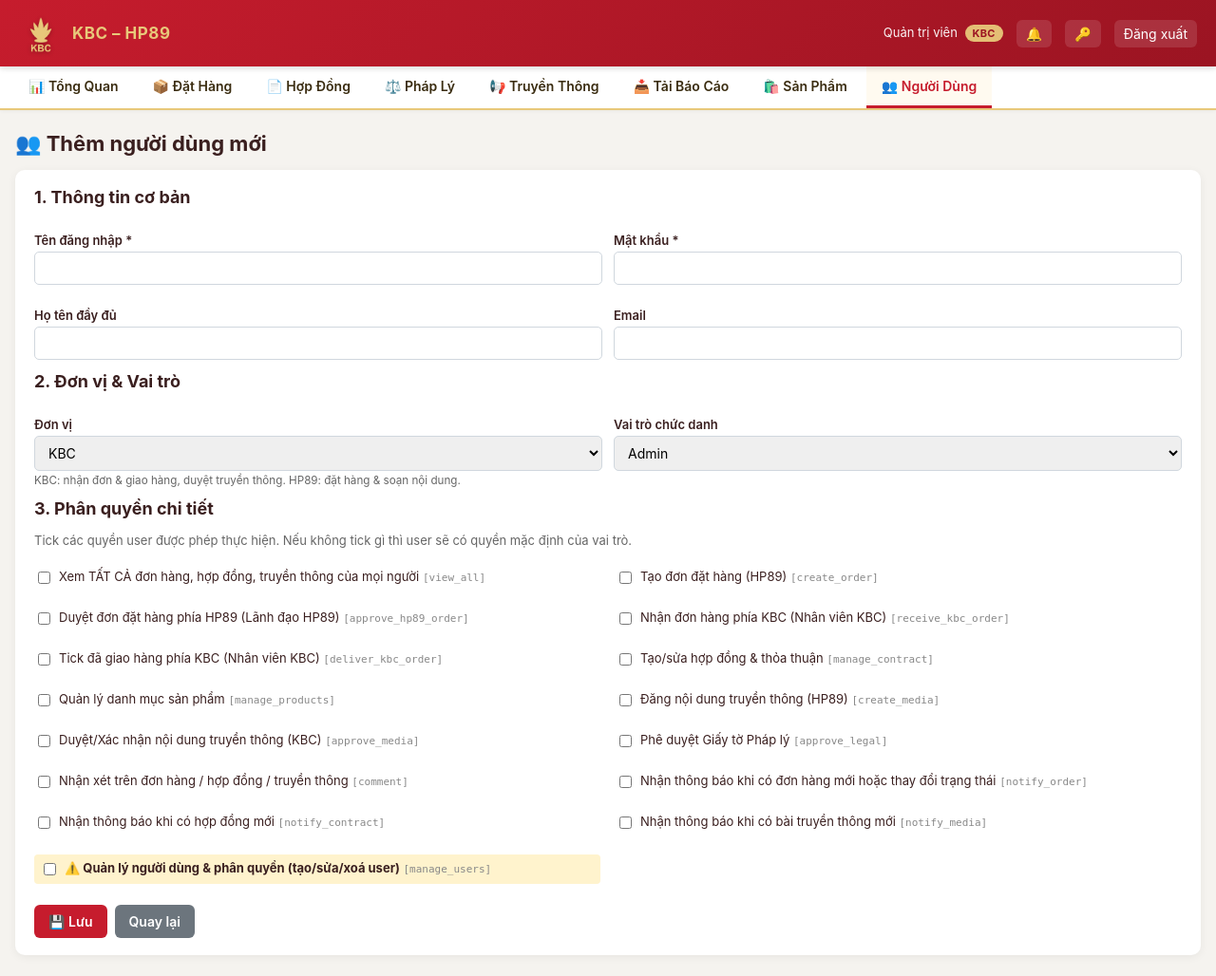
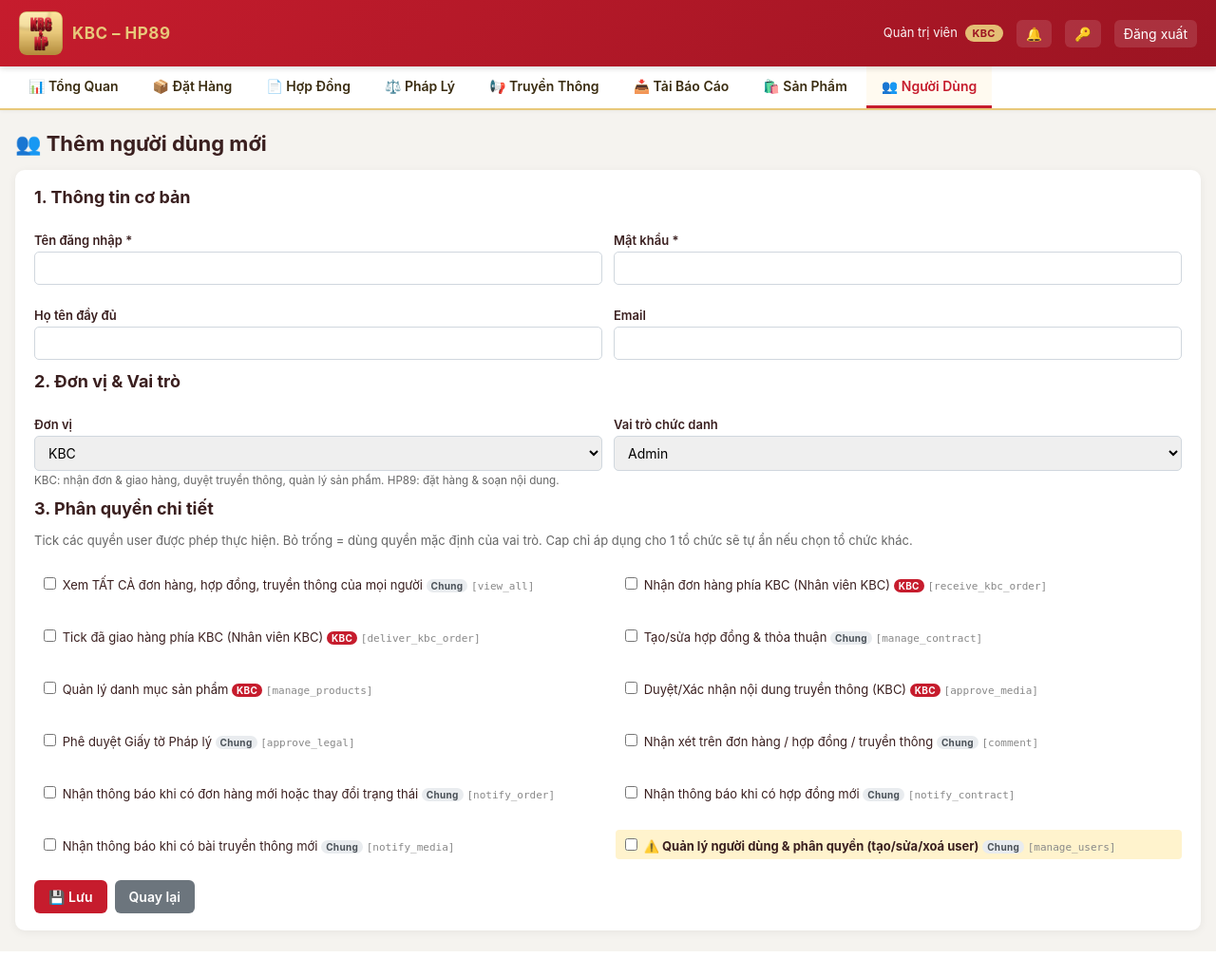
Before and after one commit to khoasv2001-cmd/kbc-hp89-app, a Flask app: page /users/new in a window 1280 px wide. Shown: the whole page at 95% size. After the commit the page ends 1002 px from the top, so only its background shows below. Run offline with Flask 3, Linux system fonts and the light colour scheme; a user stored in the database is signed in; data that the repository does not hold is empty.

Commit message:
Logo 3D KBC&HP anh kim do + Phan quyen cheo KBC/HP89
LOGO MOI:
- kbc-logo.png: chu KBC&HP 3D noi anh kim do tren nen vang gradient
- icon-192/512.png: cung design cho PWA
- Tat ca dung _make_logo.py (PIL) tao tu dong, font Impact

PHAN QUYEN CHEO:
- Them CAP_ORGS: cap nao thuoc to chuc nao (KBC-only / HP89-only / chung)
- User.caps tu loc theo organization (HP89 user khong bao gio co cap KBC-only)
- Manager KBC chi quan ly user KBC, manager HP89 chi quan ly user HP89
- Chi Admin moi xem/sua duoc user moi to chuc
- Khong the thang cap admin tu manager
- user_form.html: cap hien badge to chuc, tu an khi doi org

KHOA SAN PHAM:
- manage_products gan voi KBC-only -> HP89 khong vao duoc /products
- Menu San Pham tu an voi HP89 user

```diff
--- a/app.py
+++ b/app.py
@@ -379,6 +379,42 @@
 CAP_KEYS = {c[0] for c in CAPABILITIES} | {MANAGE_USERS_CAP[0]}
 ALL_NOTIFY_CAPS = {'notify_order', 'notify_contract', 'notify_media'}
 
+# Cap nào thuộc tổ chức nào (None = dùng chung cho cả 2)
+# Chỉ admin có thể cấp/dùng mọi cap. Manager bên KBC/HP89 chỉ cấp được cap
+# của tổ chức mình + các cap chung.
+CAP_ORGS = {
+    # KBC-only
+    'receive_kbc_order': 'KBC',
+    'deliver_kbc_order': 'KBC',
+    'approve_media': 'KBC',
+    'manage_products': 'KBC',
+    # HP89-only
+    'create_order': 'HP89',
+    'approve_hp89_order': 'HP89',
+    'create_media': 'HP89',
+    # Dùng chung
+    'view_all': None,
+    'manage_contract': None,
+    'approve_legal': None,
+    'comment': None,
+    'notify_order': None,
+    'notify_contract': None,
+    'notify_media': None,
+    'manage_users': None,
+}
+
+
+def cap_for_org(cap, org):
+    """Cap có phù hợp với tổ chức org không?
+    None trong CAP_ORGS = cap chung, ai cũng cấp được."""
+    cap_org = CAP_ORGS.get(cap)
+    return cap_org is None or cap_org == org
+
+
+def caps_for_org(org):
+    """Tập tất cả cap mà user thuộc org có thể được cấp (kể cả cap chung)."""
+    return {c for c in CAP_KEYS if cap_for_org(c, org)}
+
 # Quyền mặc định theo vai trò
 DEFAULT_CAPS = {
     'director': {'view_all', 'approve_hp89_order', 'manage_contract', 'manage_products',
@@ -431,11 +467,19 @@
 
     @property
     def caps(self):
+        """Tập quyền hiệu lực:
+        - Admin: tất cả CAP_KEYS.
+        - User khác: caps được cấp (hoặc default theo role) — đã LỌC bỏ những cap
+          không thuộc tổ chức của user (KBC user không bao giờ có cap HP89-only và
+          ngược lại, bất kể DB có gì)."""
         if self.is_admin:
             return set(CAP_KEYS)
         if self.permissions is None:
-            return set(DEFAULT_CAPS.get(self.role, set()))
-        return self._granted
+            raw = set(DEFAULT_CAPS.get(self.role, set()))
+        else:
+            raw = self._granted
+        # Lọc theo tổ chức: chỉ giữ cap chung hoặc cap thuộc đúng org
+        return {c for c in raw if CAP_ORGS.get(c) in (None, self.organization)}
 
     def has_cap(self, cap):
         return cap in self.caps
@@ -805,16 +849,51 @@
 
 
 # ---------- Users ----------
-def _selected_caps(form):
-    chosen = [k for k in form.getlist('caps') if k in CAP_KEYS]
+def _selected_caps(form, target_org):
+    """Đọc caps được tick từ form. Lọc theo tổ chức của user đích:
+    - Admin: được cấp mọi cap.
+    - Manager KBC/HP89: chỉ cấp được cap của org đó + cap chung.
+    """
+    if current_user.is_admin:
+        allowed = CAP_KEYS
+    else:
+        allowed = caps_for_org(target_org)
+    chosen = [k for k in form.getlist('caps') if k in allowed]
     return ','.join(chosen)
+
+
+def _can_manage_user(target_org, target_role=None):
+    """Kiểm tra current_user có được quản lý user thuộc target_org không.
+    Returns (ok: bool, error_msg: str hoặc None)."""
+    if current_user.is_admin:
+        return True, None
+    if target_org != current_user.organization:
+        return False, f'Bạn chỉ được quản lý user thuộc {current_user.organization} (cùng tổ chức)'
+    if target_role == 'admin':
+        return False, 'Chỉ Admin mới được quản lý tài khoản Admin'
+    return True, None
+
+
+def _allowed_roles_for_current():
+    """Danh sách role current_user được phép gán (admin chỉ chính admin gán được)."""
+    if current_user.is_admin:
+        return ROLE_ORDER
+    return [r for r in ROLE_ORDER if r != 'admin']
 
 
 @app.route('/users')
 @login_required
 @manage_users_required
 def users_list():
-    rows = get_db().execute('SELECT * FROM users ORDER BY organization, created_at DESC').fetchall()
+    db = get_db()
+    if current_user.is_admin:
+        rows = db.execute('SELECT * FROM users ORDER BY organization, created_at DESC').fetchall()
+    else:
+        # Manager KBC/HP89: chỉ thấy user cùng org (không thấy admin)
+        rows = db.execute(
+            "SELECT * FROM users WHERE organization=? AND role!='admin' ORDER BY created_at DESC",
+            (current_user.organization,)
+        ).fetchall()
     users = [(r, User(r)) for r in rows]
     return render_template('users.html', users=users, role_labels=ROLE_LABELS, org_labels=ORG_LABELS)
 
@@ -823,22 +902,42 @@
 @login_required
 @manage_users_required
 def user_new():
+    allowed_roles = _allowed_roles_for_current()
+    # Non-admin: chỉ tạo user cùng org của mình. Admin: chọn org bất kỳ.
+    if current_user.is_admin:
+        org_choices = ORGS
+    else:
+        org_choices = [current_user.organization]
+
     if request.method == 'POST':
         username = request.form.get('username', '').strip()
         password = request.form.get('password', '')
         full_name = request.form.get('full_name', '').strip()
         email = request.form.get('email', '').strip()
         role = request.form.get('role', 'staff')
-        organization = request.form.get('organization', 'HP89')
+        organization = request.form.get('organization', current_user.organization)
+
+        # Non-admin: ép org = org của mình, không cho chọn admin
+        if not current_user.is_admin:
+            organization = current_user.organization
+            if role == 'admin':
+                role = 'staff'
+
         if organization not in ORGS:
-            organization = 'HP89'
-        permissions = _selected_caps(request.form)
+            organization = current_user.organization
+
+        ok, err = _can_manage_user(organization, role)
+        if not ok:
+            flash(err, 'danger')
+            return redirect(url_for('user_new'))
+
+        permissions = _selected_caps(request.form, organization)
         if not username or not password:
             flash('Vui lòng nhập tên đăng nhập và mật khẩu', 'danger')
         elif len(password) < 6:
             flash('Mật khẩu tối thiểu 6 ký tự', 'danger')
-        elif role not in ROLE_LABELS:
-            flash('Vai trò không hợp lệ', 'danger')
+        elif role not in allowed_roles:
+            flash('Vai trò không hợp lệ hoặc bạn không có quyền gán vai trò này', 'danger')
         else:
             try:
                 db = get_db()
@@ -854,9 +953,10 @@
                 flash('Tên đăng nhập đã tồn tại', 'danger')
     return render_template('user_form.html', edit_user=None, capabilities=CAPABILITIES,
                            manage_users_cap=MANAGE_USERS_CAP,
-                           role_labels=ROLE_LABELS, role_order=ROLE_ORDER,
-                           orgs=ORGS, org_labels=ORG_LABELS,
-                           default_caps=DEFAULT_CAPS, full_access_roles=FULL_ACCESS_ROLES)
+                           role_labels=ROLE_LABELS, role_order=allowed_roles,
+                           orgs=org_choices, org_labels=ORG_LABELS,
+                           default_caps=DEFAULT_CAPS, full_access_roles=FULL_ACCESS_ROLES,
+                           cap_orgs=CAP_ORGS, force_org=(current_user.organization if not current_user.is_admin else None))
 
 
 @app.route('/users/<int:uid>/edit', methods=['GET', 'POST'])
@@ -868,16 +968,43 @@
     if not row:
         abort(404)
     eu = User(row)
+
+    # Manager non-admin: chỉ sửa được user cùng org và không phải admin
+    ok, err = _can_manage_user(eu.organization, eu.role)
+    if not ok:
+        flash(err, 'danger')
+        return redirect(url_for('users_list'))
+
+    allowed_roles = _allowed_roles_for_current()
+    if current_user.is_admin:
+        org_choices = ORGS
+    else:
+        org_choices = [current_user.organization]
+
     if request.method == 'POST':
         full_name = request.form.get('full_name', '').strip()
         email = request.form.get('email', '').strip()
         role = request.form.get('role', eu.role)
         organization = request.form.get('organization', eu.organization)
+
+        # Non-admin: không cho đổi org, không cho thăng cấp admin
+        if not current_user.is_admin:
+            organization = eu.organization
+            if role == 'admin':
+                role = eu.role
+
         if organization not in ORGS:
             organization = eu.organization
-        permissions = _selected_caps(request.form)
-        if role not in ROLE_LABELS:
-            flash('Vai trò không hợp lệ', 'danger')
+
+        # Re-check sau khi normalize
+        ok, err = _can_manage_user(organization, role)
+        if not ok:
+            flash(err, 'danger')
+            return redirect(url_for('user_edit', uid=uid))
+
+        permissions = _selected_caps(request.form, organization)
+        if role not in allowed_roles:
+            flash('Vai trò không hợp lệ hoặc bạn không có quyền gán vai trò này', 'danger')
         else:
             db.execute('UPDATE users SET full_name=?, email=?, role=?, organization=?, permissions=? WHERE id=?',
                        (full_name, email, role, organization, permissions, uid))
@@ -886,9 +1013,10 @@
             return redirect(url_for('users_list'))
     return render_template('user_form.html', edit_user=row, current_caps=eu.caps,
                            capabilities=CAPABILITIES, manage_users_cap=MANAGE_USERS_CAP,
-                           role_labels=ROLE_LABELS, role_order=ROLE_ORDER,
-                           orgs=ORGS, org_labels=ORG_LABELS,
-                           default_caps=DEFAULT_CAPS, full_access_roles=FULL_ACCESS_ROLES)
+                           role_labels=ROLE_LABELS, role_order=allowed_roles,
+                           orgs=org_choices, org_labels=ORG_LABELS,
+                           default_caps=DEFAULT_CAPS, full_access_roles=FULL_ACCESS_ROLES,
+                           cap_orgs=CAP_ORGS, force_org=(current_user.organization if not current_user.is_admin else None))
 
 
 @app.route('/users/<int:uid>/delete', methods=['POST'])
@@ -899,6 +1027,13 @@
         flash('Không thể xoá chính mình', 'danger')
         return redirect(url_for('users_list'))
     db = get_db()
+    row = db.execute('SELECT role, organization FROM users WHERE id=?', (uid,)).fetchone()
+    if not row:
+        abort(404)
+    ok, err = _can_manage_user(row['organization'], row['role'])
+    if not ok:
+        flash(err, 'danger')
+        return redirect(url_for('users_list'))
     db.execute('DELETE FROM users WHERE id=?', (uid,))
     db.commit()
     flash('Đã xoá user', 'success')
@@ -909,11 +1044,18 @@
 @login_required
 @manage_users_required
 def user_reset(uid):
+    db = get_db()
+    row = db.execute('SELECT role, organization FROM users WHERE id=?', (uid,)).fetchone()
+    if not row:
+        abort(404)
+    ok, err = _can_manage_user(row['organization'], row['role'])
+    if not ok:
+        flash(err, 'danger')
+        return redirect(url_for('users_list'))
     new_pwd = request.form.get('new_password', '').strip()
     if len(new_pwd) < 6:
         flash('Mật khẩu mới tối thiểu 6 ký tự', 'danger')
         return redirect(url_for('users_list'))
-    db = get_db()
     db.execute('UPDATE users SET password_hash=? WHERE id=?', (generate_password_hash(new_pwd), uid))
     db.commit()
     flash('Đã đặt lại mật khẩu', 'success')
--- a/templates/base.html
+++ b/templates/base.html
@@ -33,8 +33,7 @@
     }
     .topbar .brand img {
       height: 46px; width: 46px; object-fit: contain;
-      display: block;
-      filter: drop-shadow(0 1px 2px rgba(0,0,0,.3));
+      display: block; border-radius: 8px;
     }
     .topbar .brand-name { color: var(--kbc-gold); letter-spacing: .5px; }
     .topbar .spacer { flex: 1; }
--- a/templates/login.html
+++ b/templates/login.html
@@ -22,8 +22,8 @@
     }
     .logo-wrap img {
       width: 140px; height: 140px; object-fit: contain;
-      display: inline-block;
-      filter: drop-shadow(0 4px 14px rgba(0,0,0,.4));
+      display: inline-block; border-radius: 20px;
+      box-shadow: 0 6px 20px rgba(0,0,0,.35);
     }
     h1 {
       text-align: center; color: #c61c2d; font-size: 22px; margin: 8px 0 4px;
--- a/templates/user_form.html
+++ b/templates/user_form.html
@@ -2,6 +2,13 @@
 {% block title %}{% if edit_user %}Sửa{% else %}Thêm{% endif %} người dùng – KBC-HP89{% endblock %}
 {% block content %}
 <h1>👥 {% if edit_user %}Sửa người dùng: {{ edit_user.username }}{% else %}Thêm người dùng mới{% endif %}</h1>
+
+{% if force_org %}
+<div class="flash info">
+  ℹ️ Bạn là quản lý của <b>{{ force_org }}</b> nên chỉ tạo/sửa được user thuộc <b>{{ force_org }}</b>
+  và chỉ phân được các quyền của tổ chức {{ force_org }}.
+</div>
+{% endif %}
 
 <form method="post" class="card">
   <h2>1. Thông tin cơ bản</h2>
@@ -27,12 +34,18 @@
   <h2>2. Đơn vị &amp; Vai trò</h2>
   <div class="form-row">
     <div><label>Đơn vị</label>
-      <select name="organization">
-        {% for o in orgs %}
-          <option value="{{ o }}" {% if edit_user and edit_user.organization == o %}selected{% endif %}>{{ org_labels[o] }}</option>
-        {% endfor %}
-      </select>
-      <small style="color:#666">KBC: nhận đơn &amp; giao hàng, duyệt truyền thông. HP89: đặt hàng &amp; soạn nội dung.</small>
+      {% if force_org %}
+        <input type="text" value="{{ org_labels[force_org] }}" readonly style="background:#f5f5f5; cursor:not-allowed">
+        <input type="hidden" name="organization" value="{{ force_org }}">
+        <small style="color:#666">Khoá theo tổ chức của bạn</small>
+      {% else %}
+        <select name="organization" id="org-select">
+          {% for o in orgs %}
+            <option value="{{ o }}" {% if edit_user and edit_user.organization == o %}selected{% endif %}>{{ org_labels[o] }}</option>
+          {% endfor %}
+        </select>
+        <small style="color:#666">KBC: nhận đơn &amp; giao hàng, duyệt truyền thông, quản lý sản phẩm. HP89: đặt hàng &amp; soạn nội dung.</small>
+      {% endif %}
     </div>
     <div><label>Vai trò chức danh</label>
       <select name="role">
@@ -44,19 +57,38 @@
   </div>
 
   <h2>3. Phân quyền chi tiết</h2>
-  <div style="font-size:13px; color:#666; margin-bottom:10px">Tick các quyền user được phép thực hiện. Nếu không tick gì thì user sẽ có quyền mặc định của vai trò.</div>
-  <div style="display:grid; grid-template-columns: 1fr 1fr; gap:8px 16px">
+  <div style="font-size:13px; color:#666; margin-bottom:10px">
+    Tick các quyền user được phép thực hiện. Bỏ trống = dùng quyền mặc định của vai trò.
+    Cap chỉ áp dụng cho 1 tổ chức sẽ tự ẩn nếu chọn tổ chức khác.
+  </div>
+  <div id="caps-grid" style="display:grid; grid-template-columns: 1fr 1fr; gap:8px 16px">
     {% for key, label in capabilities %}
-      <label style="display:flex; gap:6px; align-items:flex-start; font-weight:400">
+      {% set cap_org = cap_orgs.get(key) %}
+      <label class="cap-item" data-cap-org="{{ cap_org or 'any' }}"
+             style="display:flex; gap:6px; align-items:flex-start; font-weight:400; padding:6px; border-radius:4px">
         <input type="checkbox" name="caps" value="{{ key }}"
           {% if edit_user and current_caps and key in current_caps %}checked{% endif %}>
-        <span>{{ label }} <code style="color:#888; font-size:11px">[{{ key }}]</code></span>
+        <span>
+          {{ label }}
+          {% if cap_org == 'KBC' %}
+            <span class="badge-org badge-kbc" style="font-size:10px; padding:1px 5px">KBC</span>
+          {% elif cap_org == 'HP89' %}
+            <span class="badge-org badge-hp89" style="font-size:10px; padding:1px 5px">HP89</span>
+          {% else %}
+            <span class="badge-org" style="background:#e9ecef; color:#495057; font-size:10px; padding:1px 5px">Chung</span>
+          {% endif %}
+          <code style="color:#888; font-size:11px">[{{ key }}]</code>
+        </span>
       </label>
     {% endfor %}
-    <label style="display:flex; gap:6px; align-items:flex-start; font-weight:400; padding:6px; background:#fff3cd; border-radius:4px">
+    <label class="cap-item" data-cap-org="any"
+           style="display:flex; gap:6px; align-items:flex-start; font-weight:400; padding:6px; background:#fff3cd; border-radius:4px">
       <input type="checkbox" name="caps" value="{{ manage_users_cap[0] }}"
         {% if edit_user and current_caps and manage_users_cap[0] in current_caps %}checked{% endif %}>
-      <span><b>⚠️ {{ manage_users_cap[1] }}</b> <code style="color:#888; font-size:11px">[{{ manage_users_cap[0] }}]</code></span>
+      <span><b>⚠️ {{ manage_users_cap[1] }}</b>
+        <span class="badge-org" style="background:#e9ecef; color:#495057; font-size:10px; padding:1px 5px">Chung</span>
+        <code style="color:#888; font-size:11px">[{{ manage_users_cap[0] }}]</code>
+      </span>
     </label>
   </div>
 
@@ -65,4 +97,29 @@
     <a class="btn btn-secondary" href="{{ url_for('users_list') }}">Quay lại</a>
   </div>
 </form>
+
+<script>
+function applyCapFilter() {
+  {% if force_org %}
+  const org = "{{ force_org }}";
+  {% else %}
+  const orgSelect = document.getElementById('org-select');
+  const org = orgSelect ? orgSelect.value : '';
+  {% endif %}
+  document.querySelectorAll('.cap-item').forEach(function(el) {
+    const capOrg = el.getAttribute('data-cap-org');
+    const visible = (capOrg === 'any' || capOrg === org);
+    el.style.display = visible ? '' : 'none';
+    if (!visible) {
+      const cb = el.querySelector('input[type=checkbox]');
+      if (cb) cb.checked = false;
+    }
+  });
+}
+{% if not force_org %}
+const _sel = document.getElementById('org-select');
+if (_sel) _sel.addEventListener('change', applyCapFilter);
+{% endif %}
+applyCapFilter();
+</script>
 {% endblock %}
```
Also changed, not shown: static/favicon.png, static/icon-192.png, static/icon-512.png, static/icon-maskable-512.png, static/kbc-logo-red.png, static/kbc-logo.png.
